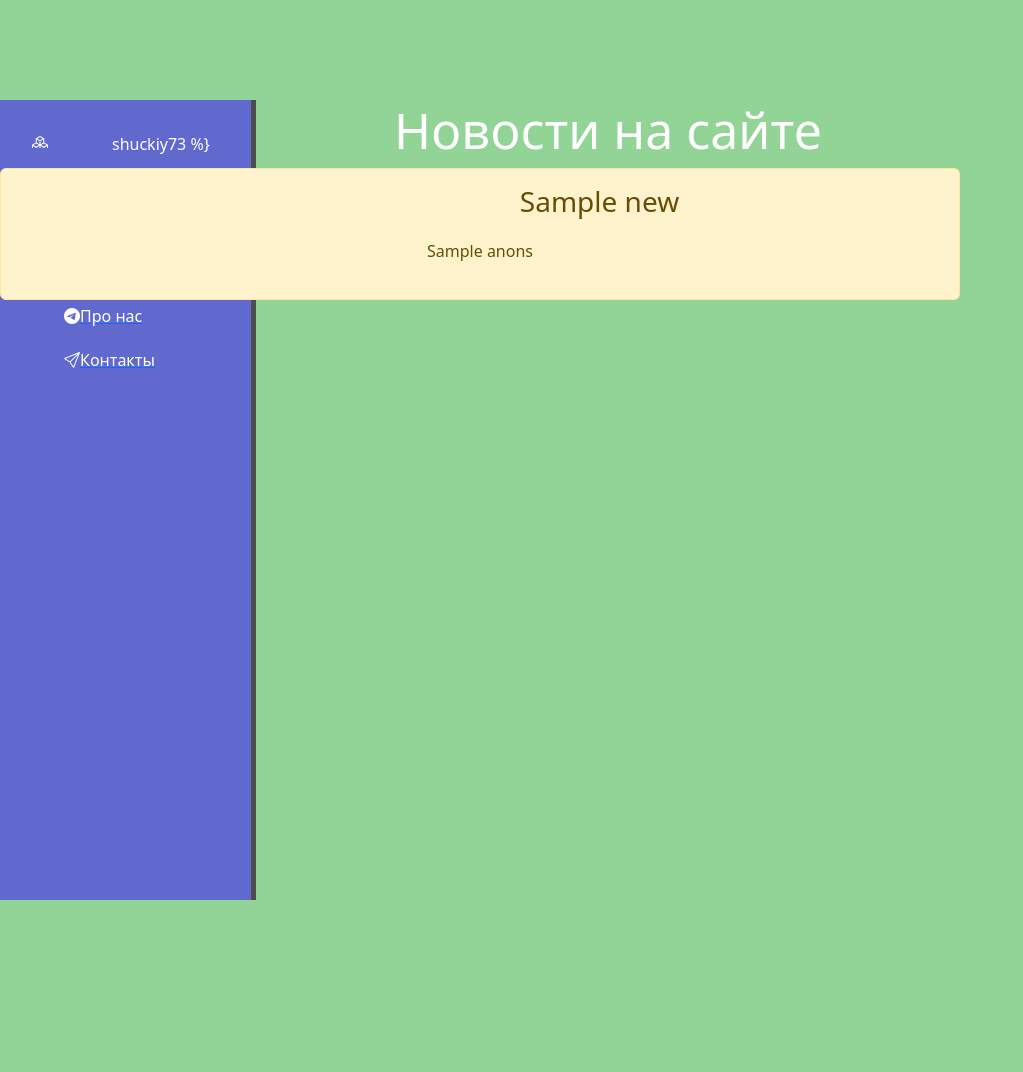
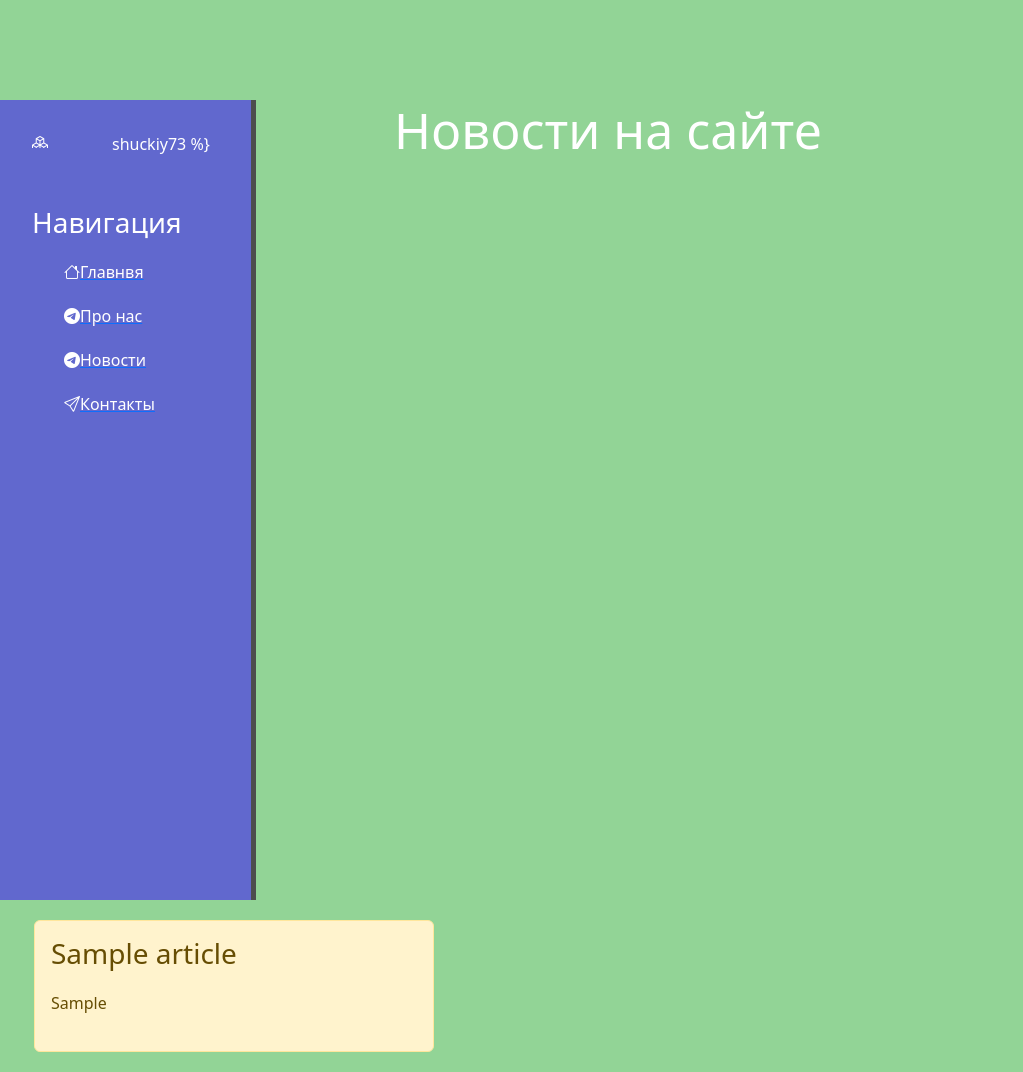
Before and after one commit to shuckiy73/stepic, a Django app: template testapp/news/templates/main/news_home.html in a window 1280 px wide. Shown: the whole page, without its empty margins (0-1023 px from the left). Before the commit the page ends 900 px from the top, so only its background shows below. Run offline with Django 5.2, Linux system fonts and the light colour scheme; tables that the repository leaves empty hold one stand-in row (values such as "Sample post"); the template is opened without the code that fills it: values that come from a table or form of the project are taken from there, most other values are stand-ins (such as "Sample title", 1, 10 or a date in 2020); parts of the project's set-up code (start-up, migrations or seed data) failed here and were passed over.

Commit message:
modified files

```diff
--- a/testapp/main/static/main/css/main.css
+++ b/testapp/main/static/main/css/main.css
@@ -64,3 +64,11 @@ main .features p {
     max-width: 400px;
     margin: 20px auto;
 }
+
+.alert-warning {
+    float: left;
+    clear: both;
+    width: 400px;
+    margin: 20px 34px;
+    text-align: left;
+}
--- a/testapp/main/templates/main/layout.html
+++ b/testapp/main/templates/main/layout.html
@@ -29,6 +29,9 @@
         <a href="{% url 'about' %}">
             <li><i class="bi bi-telegram"></i>Про нас</li>
         </a>
+         <a href="{% url 'news_home' %}">
+            <li><i class="bi bi-telegram"></i>Новости</li>
+        </a>
         <a href="">
             <li><i class="bi bi-send"></i>Контакты</li>
         </a>
--- a/testapp/main/views.py
+++ b/testapp/main/views.py
@@ -4,12 +4,6 @@ from django.shortcuts import render
 def index(request):
     data = {
         'title': 'Главная страница',
-        'values': ['Some', 'Hello', '123'],
-        'obj': {
-            'car': 'BMW',
-            'age': 51,
-            'hobby': 'Workout'
-        }
     }
     return render(request, 'main/index.html', data)
 
--- a/testapp/news/admin.py
+++ b/testapp/news/admin.py
@@ -1,4 +1,4 @@
 from django.contrib import admin
-from .models import Artiles
+from .models import Articles
 
-admin.site.register(Artiles)
+admin.site.register(Articles)  # noqa: F821
--- a/testapp/news/models.py
+++ b/testapp/news/models.py
@@ -1,13 +1,15 @@
 from django.db import models
 
-class Artiles(models.Model):
+class Articles(models.Model):
     title = models.CharField('Название', max_length=50)
     anons = models.CharField('Анонс', max_length=250)
     full_text = models.TextField('Статья')
     date = models.DateTimeField('Дата публикации')
 
+
 def __str__(self):
     return self.title
+
 
 class Meta:
     verbose_name = 'Новость'
--- a/testapp/news/views.py
+++ b/testapp/news/views.py
@@ -1,4 +1,7 @@
 from django.shortcuts import render
+from .models import Articles
+
 
 def news_home(request):
-    return render(request, 'main/about.html')
+    news = Articles.objects.order_by('-date')
+    return render(request, 'news/news_home.html', {'news': news})
```
Also changed, not shown: testapp/main/templates/main/index.html (+0 -10 lines), testapp/db.sqlite3.
